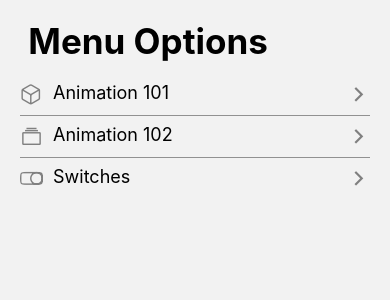
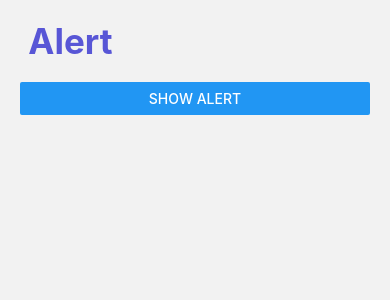
Before and after one commit to andresdavidsv/RNComponetns, a React Native app: screen /AlertScreen in a window 390 px wide. Shown: the top 300 px of the page. Built offline with nearby package versions, Linux system fonts and the light colour scheme.

Commit message:
feat: add alert component

```diff
--- a/src/components/FlatListMenuItem.tsx
+++ b/src/components/FlatListMenuItem.tsx
@@ -15,10 +15,10 @@
       activeOpacity={0.8}
       onPress={() => navigation.navigate(menuItem.component as never)}>
       <View style={styles.container}>
-        <Icon name={menuItem.icon} color="gray" size={23} />
+        <Icon name={menuItem.icon} color="#5856D6" size={23} />
         <Text style={styles.itemText}>{menuItem.name} </Text>
         <View style={{flex: 1}} />
-        <Icon name="chevron-forward-outline" color="gray" size={23} />
+        <Icon name="chevron-forward-outline" color="#5856D6" size={23} />
       </View>
     </TouchableOpacity>
   );
--- a/src/components/HeaderTitle.tsx
+++ b/src/components/HeaderTitle.tsx
@@ -5,13 +5,14 @@
 
 interface Props {
   title: string;
+  color?: string;
 }
 
-export const HeaderTitle = ({title}: Props) => {
+export const HeaderTitle = ({title, color = '#5856D6'}: Props) => {
   const {top} = useSafeAreaInsets();
   return (
     <View style={{marginTop: top + 20, marginBottom: 20}}>
-      <Text style={styles.title}> {title} </Text>
+      <Text style={{...styles.title, color}}> {title} </Text>
     </View>
   );
 };
--- a/src/data/menuItems.tsx
+++ b/src/data/menuItems.tsx
@@ -16,4 +16,9 @@
     icon: 'toggle-outline',
     component: 'SwitchScreen',
   },
+  {
+    name: 'Alerts',
+    icon: 'alert-circle-outline',
+    component: 'AlertScreen',
+  },
 ];
--- a/src/navigator/Navigation.tsx
+++ b/src/navigator/Navigation.tsx
@@ -4,6 +4,7 @@
 import {Animation101Screen} from '../screens/Animation101Screen';
 import {Animation102Screen} from '../screens/Animation102Screen';
 import {SwitchScreen} from '../screens/SwitchScreen';
+import { AlertScreen } from '../screens/AlertScreen';
 
 const Stack = createStackNavigator();
 
@@ -17,6 +18,7 @@
       <Stack.Screen name="Animation101Screen" component={Animation101Screen} />
       <Stack.Screen name="Animation102Screen" component={Animation102Screen} />
       <Stack.Screen name="SwitchScreen" component={SwitchScreen} />
+      <Stack.Screen name="AlertScreen" component={AlertScreen} />
     </Stack.Navigator>
   );
 };
--- /dev/null
+++ b/src/screens/AlertScreen.tsx
@@ -0,0 +1,23 @@
+import React from 'react';
+import {Button, View, Alert} from 'react-native';
+import {HeaderTitle} from '../components/HeaderTitle';
+import {styles} from '../theme/appTheme';
+
+export const AlertScreen = () => {
+  const showAlert = () => {
+    Alert.alert('Title', 'My Alert Msg', [
+      {
+        text: 'Cancel',
+        onPress: () => console.log('Cancel Pressed'),
+        style: 'cancel',
+      },
+      {text: 'OK', onPress: () => console.log('OK Pressed')},
+    ]);
+  };
+  return (
+    <View style={styles.globalmargin}>
+      <HeaderTitle title="Alert" />
+      <Button title="Show Alert" onPress={() => showAlert()} />
+    </View>
+  );
+};
```
